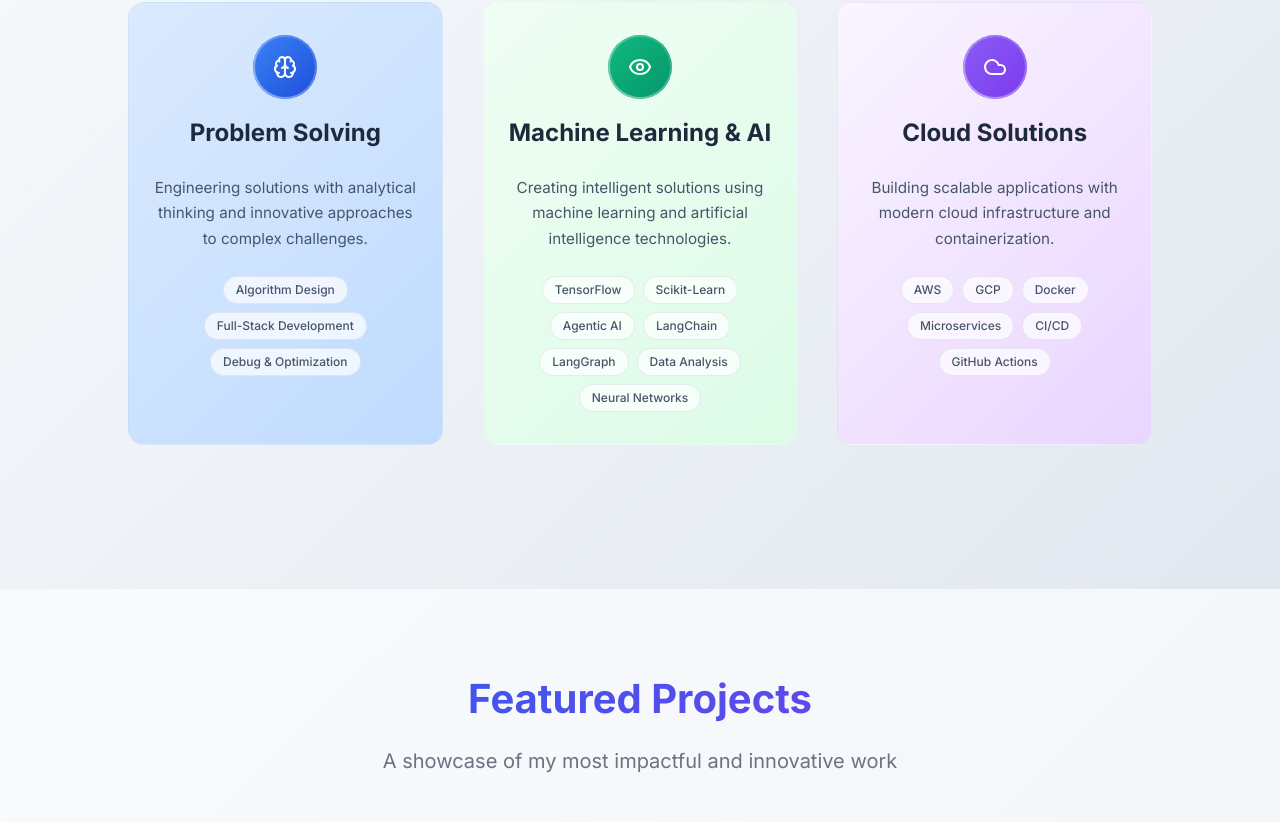
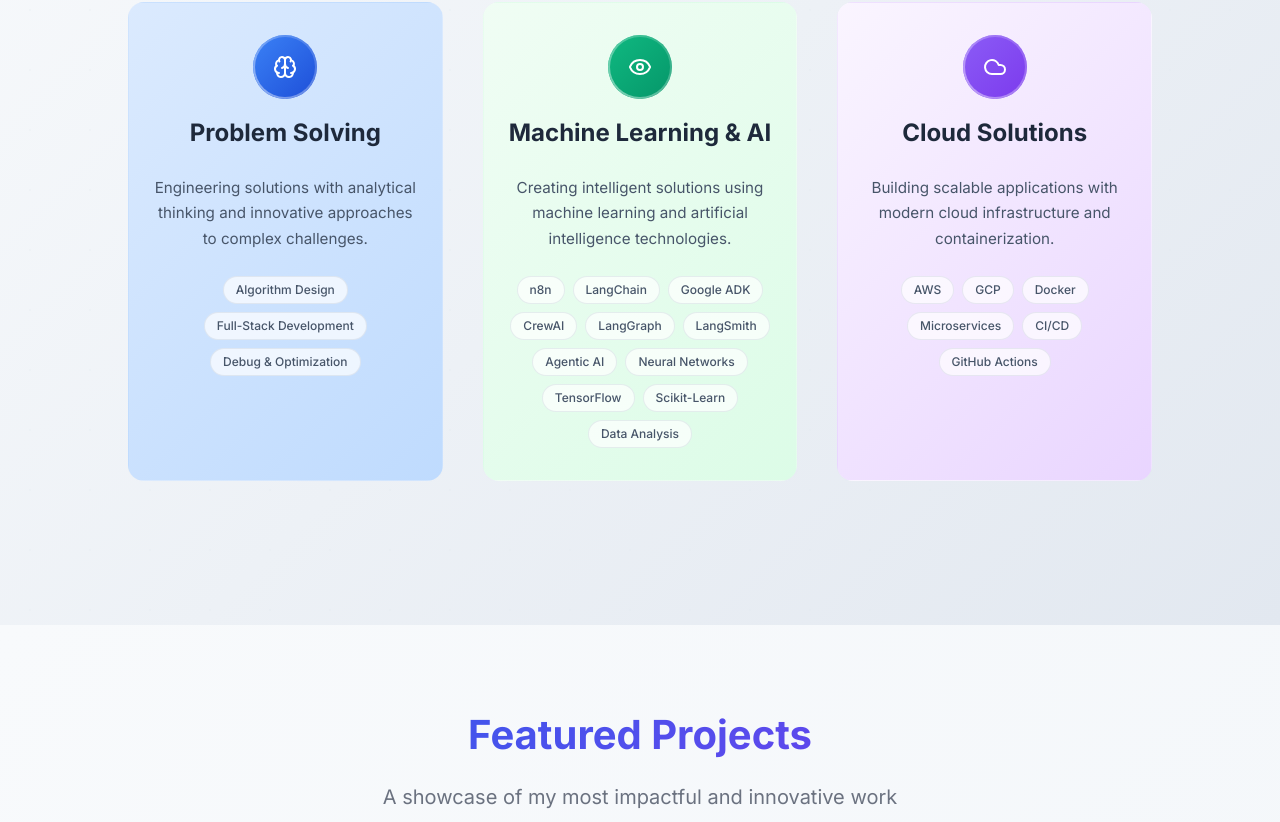
Before and after one commit to most4f4/m-shahrabadi, a Next.js app: page / in a window 1280 px wide. Shown: the part 1124-1946 px from the top of the page. Built offline with nearby package versions, Linux system fonts and the light colour scheme.

Commit message:
Reordered technologies in the Machine Learning & AI section for better clarity

```diff
--- a/components/sections/SkillsSection.tsx
+++ b/components/sections/SkillsSection.tsx
@@ -24,13 +24,17 @@ const skills = [
     color: "green",
     icon: Eye,
     technologies: [
+      "n8n",
+      "LangChain",
+      "Google ADK",
+      "CrewAI",
+      "LangGraph",
+      "LangSmith",
+      "Agentic AI",
+      "Neural Networks",
       "TensorFlow",
       "Scikit-Learn",
-      "Agentic AI",
-      "LangChain",
-      "LangGraph",
       "Data Analysis",
-      "Neural Networks",
     ],
   },
   {
```
